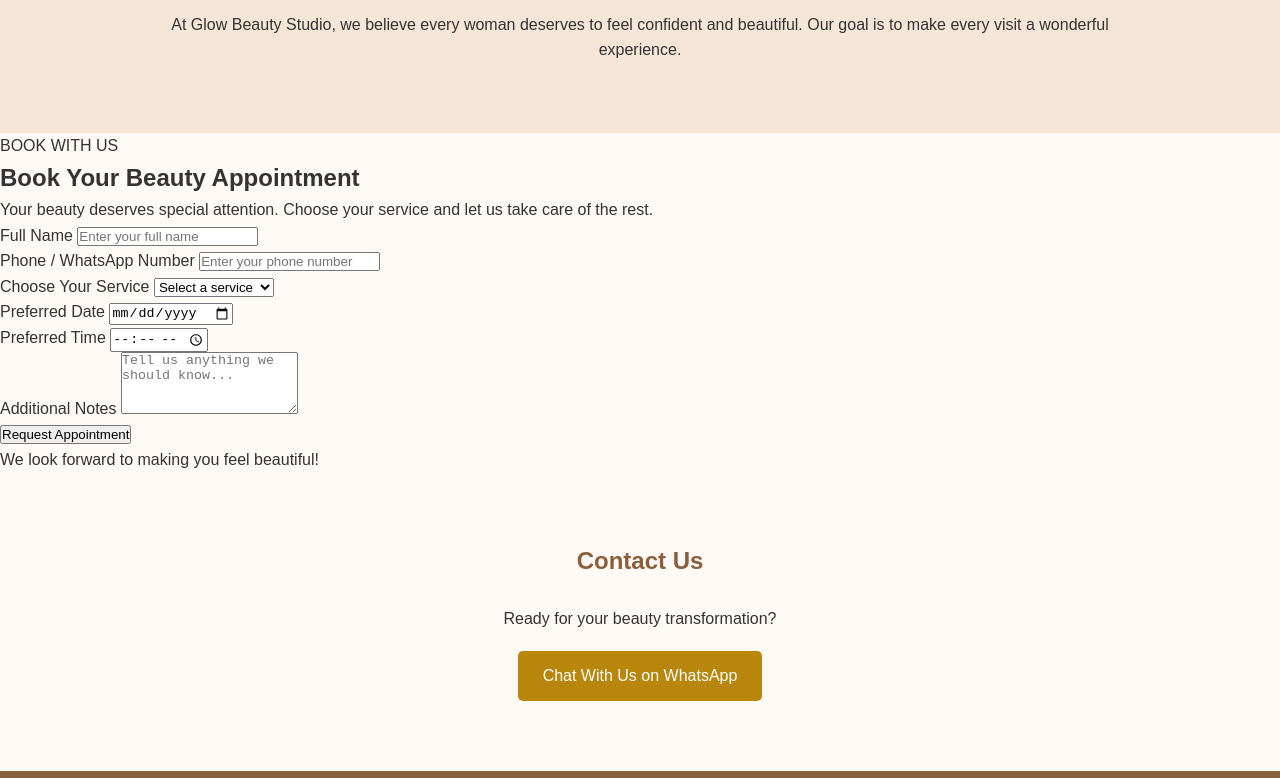
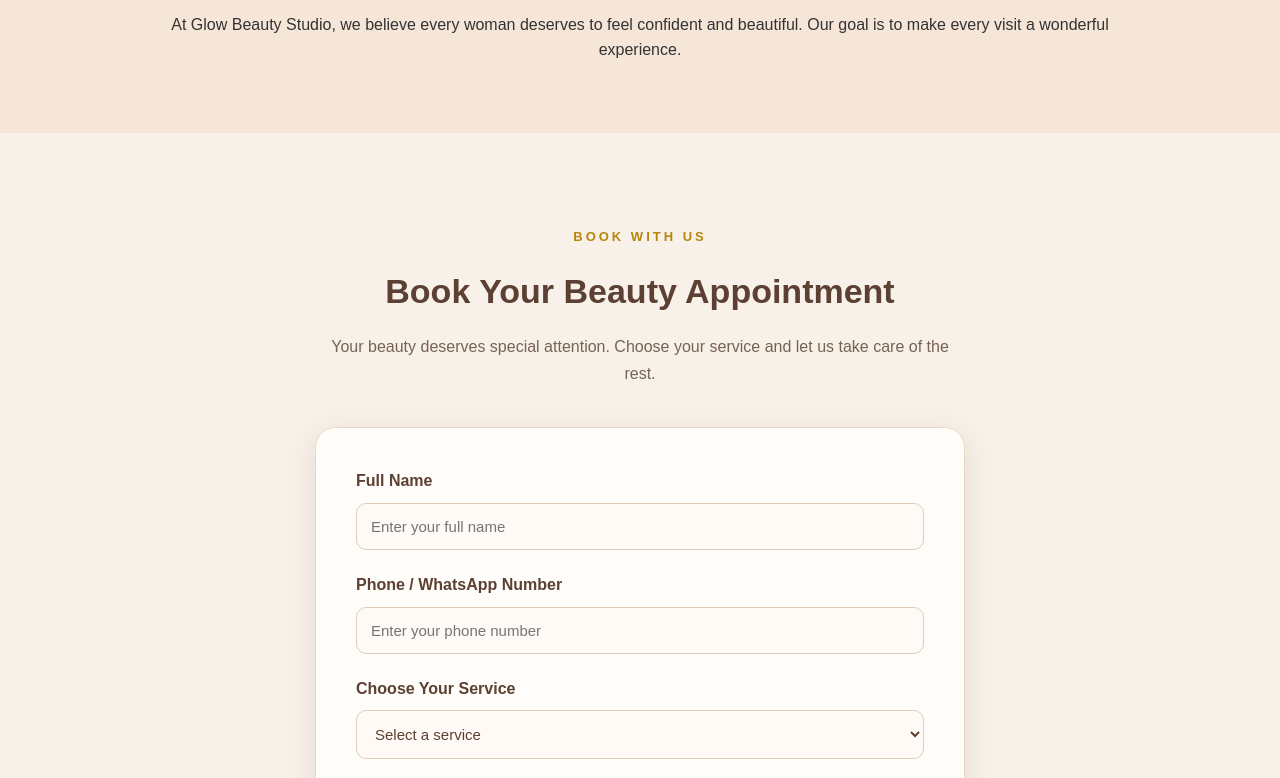
Before and after one commit to josephinead79-lab/glow-beauty-studio, a plain HTML site: page index.html in a window 1280 px wide. Shown: the part 2120-2898 px from the top of the page. Drawn offline with Linux system fonts and the light colour scheme; a script that the page names is missing.

Commit message:
Update style.css

```diff
--- a/style.css
+++ b/style.css
@@ -215,3 +215,139 @@ footer {
     margin-bottom: 15px;
     display: block;
 }
+
+/* BOOKING SECTION */
+#booking {
+    padding: 90px 20px;
+    background-color: #f8f1e9;
+    text-align: center;
+}
+
+.booking-heading {
+    max-width: 650px;
+    margin: 0 auto 40px;
+}
+
+.booking-heading span {
+    color: #b8860b;
+    letter-spacing: 3px;
+    font-size: 13px;
+    font-weight: bold;
+}
+
+.booking-heading h2 {
+    color: #5c4033;
+    font-size: 34px;
+    margin: 15px 0;
+}
+
+.booking-heading p {
+    color: #766354;
+    line-height: 1.7;
+}
+
+.booking-form {
+    max-width: 650px;
+    margin: 0 auto;
+    padding: 40px;
+    background-color: #fffdf9;
+    border-radius: 20px;
+    box-shadow: 0 8px 30px rgba(92, 64, 51, 0.12);
+    text-align: left;
+    border: 1px solid #ead9c5;
+}
+
+.form-group {
+    margin-bottom: 22px;
+}
+
+.form-group label {
+    display: block;
+    color: #5c4033;
+    font-weight: 600;
+    margin-bottom: 9px;
+}
+
+.form-group input,
+.form-group select,
+.form-group textarea {
+    width: 100%;
+    padding: 14px;
+    border: 1px solid #dfcdb9;
+    border-radius: 10px;
+    background-color: #fffaf5;
+    font-size: 15px;
+    color: #5c4033;
+    box-sizing: border-box;
+    outline: none;
+}
+
+.form-group input:focus,
+.form-group select:focus,
+.form-group textarea:focus {
+    border-color: #b8860b;
+    box-shadow: 0 0 5px rgba(184, 134, 11, 0.2);
+}
+
+.form-group textarea {
+    resize: vertical;
+}
+
+.form-row {
+    display: grid;
+    grid-template-columns: 1fr 1fr;
+    gap: 18px;
+}
+
+.booking-button {
+    width: 100%;
+    padding: 16px;
+    background-color: #b8860b;
+    color: white;
+    border: none;
+    border-radius: 10px;
+    font-size: 16px;
+    font-weight: bold;
+    cursor: pointer;
+    transition: background-color 0.3s ease;
+}
+
+.booking-button:hover {
+    background-color: #8b6508;
+}
+
+.booking-note {
+    text-align: center;
+    color: #8b735e;
+    font-size: 13px;
+    margin-top: 20px;
+}
+
+@media (max-width: 600px) {
+    .booking-form {
+        padding: 25px 18px;
+    }
+
+    .booking-heading h2 {
+        font-size: 27px;
+    }
+
+    .form-row {
+        grid-template-columns: 1fr;
+        gap: 0;
+    }
+}
+
+
+/* BOOKING SUCCESS MESSAGE */
+.booking-success {
+    margin-top: 20px;
+    padding: 16px;
+    background-color: #f3eadc;
+    color: #5c4033;
+    border: 1px solid #d6b66c;
+    border-radius: 10px;
+    text-align: center;
+    line-height: 1.6;
+    font-weight: 600;
+}
```
